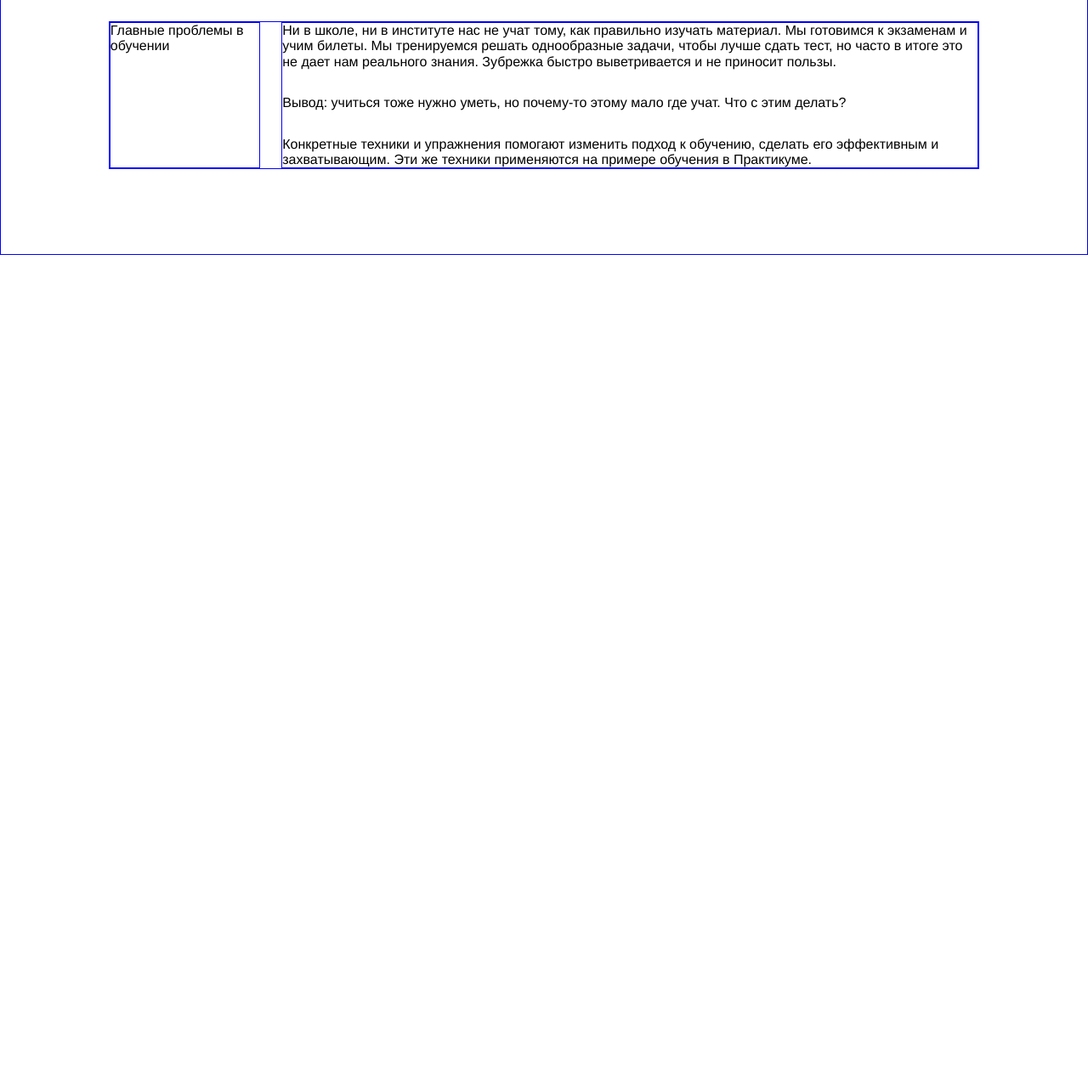
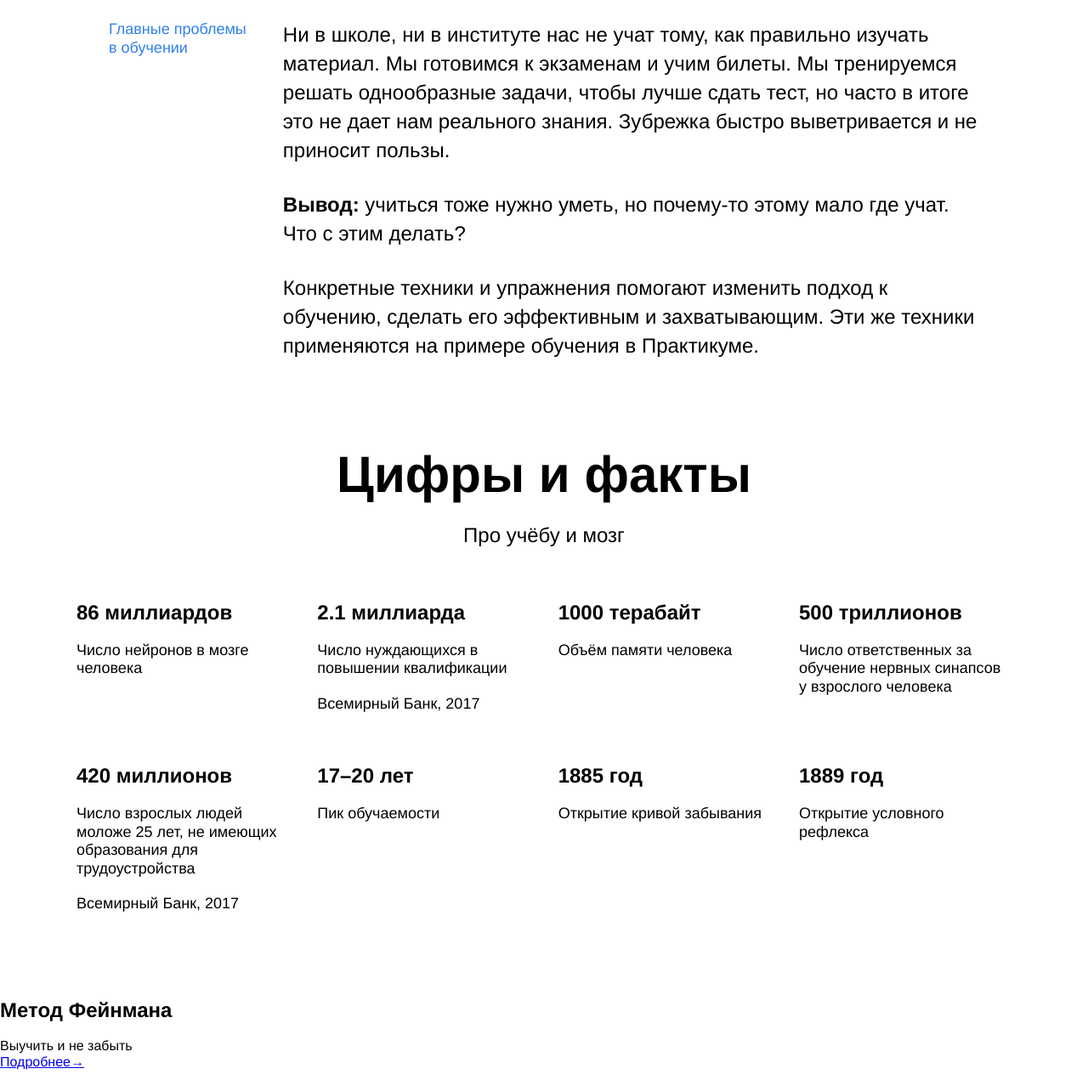
Before and after one commit to Sergeimusailov/how-to-learn, a plain HTML site: page index.html in a window 1280 px wide. Shown: the part 876-2160 px from the top of the page at 85% size. Before the commit the page ends 1176 px from the top, so only its background shows below. Drawn offline with Linux system fonts and the light colour scheme.

Commit message:
добавил блок с Фейманом

```diff
--- a/index.html
+++ b/index.html
@@ -14,7 +14,8 @@
               <img src="images/logo.svg">
           </div>
           <h1 class="header__title">Научиться учиться</h1>
-          <p class="header__subtitle">Какие современные и эффективные подходы к обучению вы можете использовать в своей жизни?
+          <p class="header__subtitle">Какие современные и эффективные подходы
+            к обучению вы можете использовать в своей жизни?
             <a class="header__link link" href="#">Узнать→</a>
           </p>
             <img class="header__main-illustration" src="./images/two_again.png" alt="Опять двойка">
@@ -45,9 +46,50 @@
             </section>
 
             <section class="digits">
+              <h2 class="digits__section-title">Цифры и факты</h2>
+              <div class="digits__section-subtitle">Про учёбу и мозг</div>
+              <div class="digits__table">
+                <div class="table__cell">
+                  <h3 class="table__heading">86 миллиардов</h3>
+                  <p class="table__text">Число нейронов в мозге человека</p>
+                </div>
+                <div class="table__cell">
+                  <h3 class="table__heading">2.1 миллиарда</h3>
+                  <p class="table__text">Число нуждающихся в повышении квалификации</p>
+                  <p class="table__text">Всемирный Банк, 2017</p>
+                </div>
+                <div class="table__cell">
+                  <h3 class="table__heading">1000 терабайт</h3>
+                  <p class="table__text">Объём памяти человека</p>
+                </div>
+                <div class="table__cell">
+                  <h3 class="table__heading">500 триллионов</h3>
+                  <p class="table__text">Число ответственных за обучение нервных синапсов у взрослого человека</p>
+                </div>
+                <div class="table__cell">
+                  <h3 class="table__heading">420 миллионов</h3>
+                  <p class="table__text">Число взрослых людей моложе 25 лет, не имеющих образования для трудоустройства</p>
+                  <p class="table__text">Всемирный Банк, 2017</p>
+                </div>
+                <div class="table__cell">
+                  <h3 class="table__heading">17–20 лет</h3>
+                  <p class="table__text">Пик обучаемости</p>
+                </div>
+                <div class="table__cell">
+                  <h3 class="table__heading">1885 год</h3>
+                  <p class="table__text">Открытие кривой забывания</p>
+                </div>
+                <div class="table__cell">
+                  <h3 class="table__heading">1889 год</h3>
+                  <p class="table__text">Открытие условного рефлекса</p>
+                </div>
+              </div>
             </section>
 
             <section class="feinman">
+              <h2 class="feinman__title">Метод Фейнмана</h2>
+              <div class="feinman__subtitle">Выучить и не забыть</div>
+              <a href="#" class="feinman__link">Подробнее→</a>
             </section>
 
             <section class="kaufman">
--- a/styles/style.css
+++ b/styles/style.css
@@ -1,7 +1,3 @@
-div {
-  border: 1px solid blue;
-}
-
 .page {
   font-family: 'Helvetica Neue', 'Arial', sans-serif;
   color: #000;
@@ -12,7 +8,6 @@ div {
   /* выше установили ограничение по максимальной ширине */
   margin: 0 auto;
   /* выше для экранов больше 1600px отцентрировали весь контент */
-    font-family: 'Helvetica Neue', Arial, sans-serif;
 }
 
 .header {
@@ -85,28 +80,102 @@ div {
 
 .description__two-columns {
   display: flex;
+  flex-wrap: wrap;
   flex-direction: row;
   justify-content: space-between;
   width: 80%;
 }
 
 .two-columns__brief {
+  color: #2F80ED;
+  font-size: 18px;
+  line-height: 1.2;
+  font-weight: normal;
   width: 175px;
 }
 
 .two-columns__main-text {
   flex-direction: column;
+  flex-wrap: wrap;
   width: 80%;
   min-width: 784px;
 }
 
 .two-columns__paragraph {
+  font-size: 24px;
+  line-height: 34px;
+  font-weight: normal;
   margin: 0;
   margin-bottom: 30px;
 }
 
+.two-columns__span-accent {
+  font-weight: 600;
+}
+
 .two-columns__paragraph:last-child {
   margin-bottom: 0;
+}
+
+.digits {
+  margin-bottom: 100px;
+  display: flex;
+  align-items: center;
+  flex-direction: column;
+}
+
+.digits__section-title {
+  font-size: 60px;
+  line-height: 69px;
+  text-align: center;
+  font-weight: 700;
+  width: 60%;
+  margin-top: 0;
+  margin-bottom: 20px;
+}
+
+.digits__section-subtitle {
+  font-size: 24px;
+  line-height: 34px;
+  text-align: center;
+  font-weight: 400;
+  width: 60%;
+}
+
+.digits__table {
+  display: flex;
+  justify-content: space-between;
+  width: 1100px;
+  margin: 0 auto;
+  flex-wrap: wrap;
+}
+
+.table__cell {
+  margin-top: 60px;
+  width: 250px;
+}
+
+.table__heading {
+  margin: 0;
+  font-size: 24px;
+  line-height: 1.15;
+  font-weight: 700;
+}
+
+.table__text {
+  font-size: 18px;
+  line-height: 1.2;
+  font-weight: 400;
+  margin: 0;
+  margin-top: 20px;
+}
+
+.feinman {
+  background-image: url(/images/feinman.png);
+  background-size: 867px 637px;
+  background-position: bottom left;
+  background-repeat: no-repeat;
+  height: 790px;
 }
 
 /* и элемента с модификатором вида ключ-значение */
```
Lines whose indentation alone changed are shown as unchanged.
